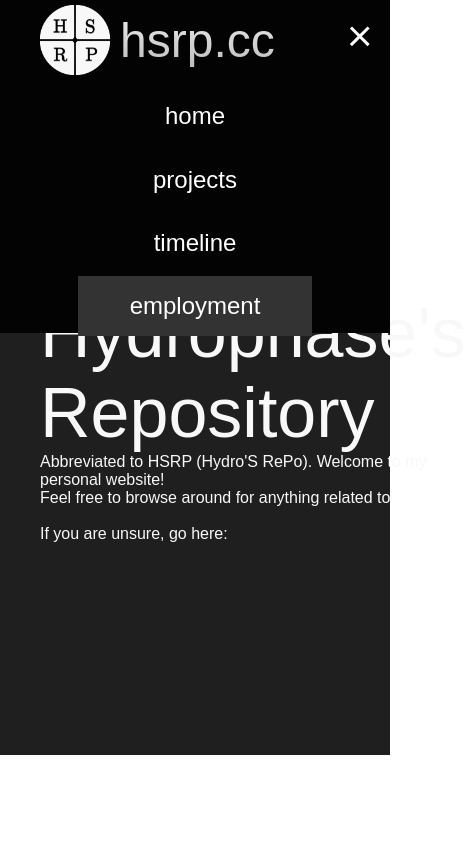
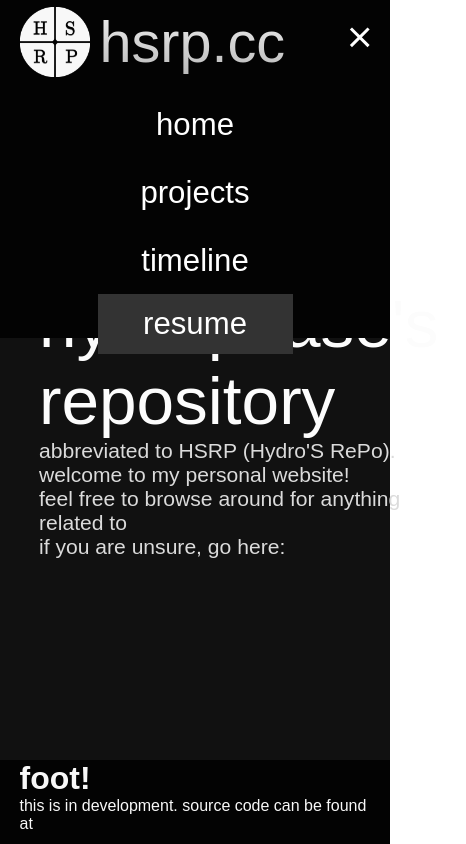
Before and after one commit to tshadee/hsrp, a plain HTML site: page index.html in a window 390 px wide. Both pictures are taken after a click on the element 359 px from the left and 36 px from the top of the page. Shown: the whole page, 466 px wide, since content can reach past the window. Drawn offline with Linux system fonts and the light colour scheme.

Commit message:
main structure done

```diff
--- a/index.html
+++ b/index.html
@@ -10,7 +10,7 @@
     <!-- Navigation Bar Section -->
     <nav class="navbar">
         <div class="navbar__container">
-            <a href="/" id="navbar__logo"><img src="images/hsrp-logo.png" style="width:70px;height:70px;margin-right: 10px;">hsrp.cc</a>
+            <a href="/" id="navbar__logo"><img src="images/hsrp-logo.png" style="width: 70px;height:70px;margin-right: 10px;">hsrp.cc</a>
             <div class="navbar__toggle" id="mobile-menu">
                 <span class="bar"></span>
                 <span class="bar"></span>
@@ -34,7 +34,7 @@
                 </li>
                 <li class="navbar__item">
                     <a href="/" class="button transition-default">
-                        employment
+                        <span class="transition-default">resume</span>
                     </a>
                 </li>
             </ul>
@@ -45,15 +45,23 @@
      <div class="main">
         <div class="main__container">
             <div class="main__content">
-                <h1>Hydrophase's Repository</h1>
-                <p>Abbreviated to HSRP (Hydro'S RePo). Welcome to my personal website!</p>
-                <p>Feel free to browse around for anything related to <i><a href="/" class="hidden-link transition-default">Hydrophase</a></i> </p>
-                <p>If you are unsure, go here: <i><a href="#" class="hidden-link transition-default">projects</a></i></p>
+                <h1>hydrophase's repository</h1>
+                <p>abbreviated to HSRP (Hydro'S RePo). welcome to my personal website!</p>
+                <p>feel free to browse around for anything related to <i><a href="/" class="hidden-link transition-default">Hydrophase</a></i> </p>
+                <p>if you are unsure, go here: <i><a href="#" class="hidden-link transition-default">projects</a></i></p>
             </div>
         </div>
      </div>
 
      <!-- Footer Section -->
+      <div class="footer">
+        <div class="footer__container">
+            <div class="footer__content">
+                <h1>foot!</h1>
+                <p>this is in development. source code can be found at <a href="https://github.com/tshadee/hsrp" class="hidden-link transition-default">https://github.com/tshadee/hsrp</a></p>
+            </div>
+        </div>
+      </div>
     <script src="app.js"></script>
 </body>
 </html>
--- a/styles.css
+++ b/styles.css
@@ -20,7 +20,7 @@
 }
 
 .transition-default {
-    transition: color 0.4s ease, background-color 0.4s ease, border-radius 0.4s ease, opacity 0.4s ease;
+    transition: color 0.4s ease, background-color 0.4s ease, border-radius 0.4s ease, opacity 0.4s ease, transform 0.4s ease;
 }
 
 
@@ -36,7 +36,7 @@
 /* Navigation bar desktop mode */
 .navbar {
     background: #030303;
-    height: 80px;
+    height: 10vh;
     display: flex;
     justify-content: center;
     align-items: center;
@@ -49,12 +49,12 @@
 .navbar__container {
     display: flex;
     justify-content: space-between;
-    height: 80px;
+    height: 10vh;
     z-index: 1;
     width: 100%;
     max-width: 2000px;
     margin: 0 auto;
-    padding: 0 40px;
+    padding: 0 5vh;
     animation: fadeSlideIn var(--a-duration) ease-in-out forwards;
 }
 
@@ -70,7 +70,7 @@
     align-items: center;
     cursor: pointer;
     text-decoration: none;
-    font-size: 3rem;
+    font-size: 300%;
     font-weight: normal;
 }
 
@@ -82,7 +82,7 @@
 }
 
 .navbar__item {
-    height: 80px;
+    height: 10vh;
 }
 
 .navbar__links {
@@ -93,6 +93,7 @@
     text-decoration: none;
     padding: 0 1rem;
     height: 100%;
+    font-size: 130%;
 }
 
 .navbar__btn {
@@ -115,18 +116,25 @@
     outline: none;
     background-color: #333333;
     color: #fff;
+    font-size: 130%;
 }
 
 .button:hover {
-    background: #dddddd;
-    color:#030303;
+    background: #111111;
+    /* color:#030303; */
     transition: all 0.4s ease-in-out;
-    border-radius: 70px;
+}
+
+.button:hover span{
+    color: #8aadff;
+    transition: all 0.4s ease-in-out;
+    transform: scale(1.1);
 }
 
 .navbar__links:hover {
-    color: #8e8e8e;
-    transition: all 0.4s ease;
+    color: #8aadff;
+    transition: all 0.4s ease-in-out;
+    transform: scale(1.1);
 }
 
 @media screen and (max-width: 980px){
@@ -134,7 +142,7 @@
     .navbar__container{
         display: flex;
         justify-content: space-between;
-        height: 80px;
+        height: 10vh;
         z-index: 1;
         width: 100%;
         max-width: 1300px;
@@ -147,7 +155,7 @@
         margin: 0;
         width: 100%;
         position: absolute;
-        top: -1000px;
+        top: 10vh;
         opacity: 0;
         transition: all 0.5s ease-in-out;
         height: 30vh;
@@ -156,7 +164,7 @@
     }
 
     .navbar__menu.active{
-        top: 100%;
+        top: 10vh;
         opacity: 1;
         transition: all 0.5s ease;
         z-index: 99;
@@ -165,7 +173,7 @@
     }
 
     #navbar__logo{
-        padding-left: 40px;
+        padding-left: 5%;
     }
 
     .navbar__toggle .bar {
@@ -206,9 +214,14 @@
         display: flex;
         justify-content: center;
         align-items: center;
-        width: 60%;
+        width: 50%;
         height: 60px;
         margin: 0 auto;
+    }
+
+    .button:hover {
+        border-radius: 60px;
+        transition: all 0.4s ease;
     }
 
     .navbar__toggle .bar {
@@ -232,12 +245,12 @@
 /* Main Section */
 
 .main {
-    background-color: #1f1f1f;
+    background-color: #111111;
 }
 
 .main__container {
     height: 80vh;
-    background-color: #1f1f1f;
+    background-color: #111111;
     align-items: center;
     justify-self: center;
     margin: 0 auto;
@@ -245,30 +258,29 @@
     width: 100%;
     max-width: 2000px;
     display:flex;
-    padding: 0 40px;
-}
-
-.main__content  {
-    color: #f8f8f8;
+    padding: 0 10%;
 }
 
 .main__content h1 {
     font-weight: 450;
-    font-size:  70px;
+    font-size:  8vh;
     opacity:0;
     animation: fadeSlideIn var(--a-duration) ease-in-out forwards;
     animation-delay: var(--anim-offset);
+    color: #fcfcfc;
 }
 
 .main__content p{
     opacity: 0;
     animation: fadeSlideIn var(--a-duration) ease-in-out forwards;
     animation-delay: calc(var(--anim-offset)*2);
+    font-size: 2.5vh;
+    color:#dbdbdb;
 }
 
 .hidden-link {
     text-decoration: none;
-    color: #ff817f;
+    color: #8aadff;
     position: relative;
     opacity: 0;
     text-decoration: none;
@@ -282,3 +294,28 @@
 @media screen and (max-width: 980px) {
     /* main content stuff */
 }
+
+/* Footer Section */
+
+.footer {
+    background-color: #030303;
+}
+
+.footer__container {
+    height:10vh;
+    background-color: #030303;
+    width: 100%;
+    display: flex;
+    justify-self: center;
+    margin: 0 auto;
+    z-index: 1;
+    display: flex;
+    padding: 0 5%;
+    opacity: 0;
+    animation: fadeSlideIn var(--a-duration) ease-in-out forwards;
+    animation-delay: calc(var(--anim-offset)*3);
+}
+
+.footer__content {
+    color:#f8f8f8;
+}
```
